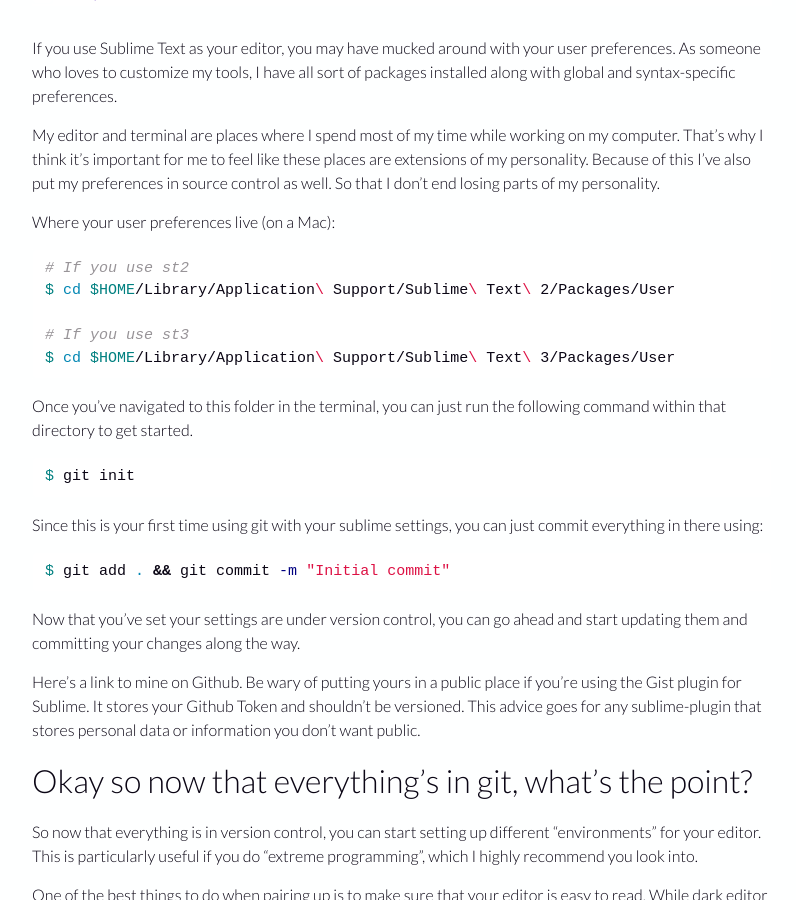
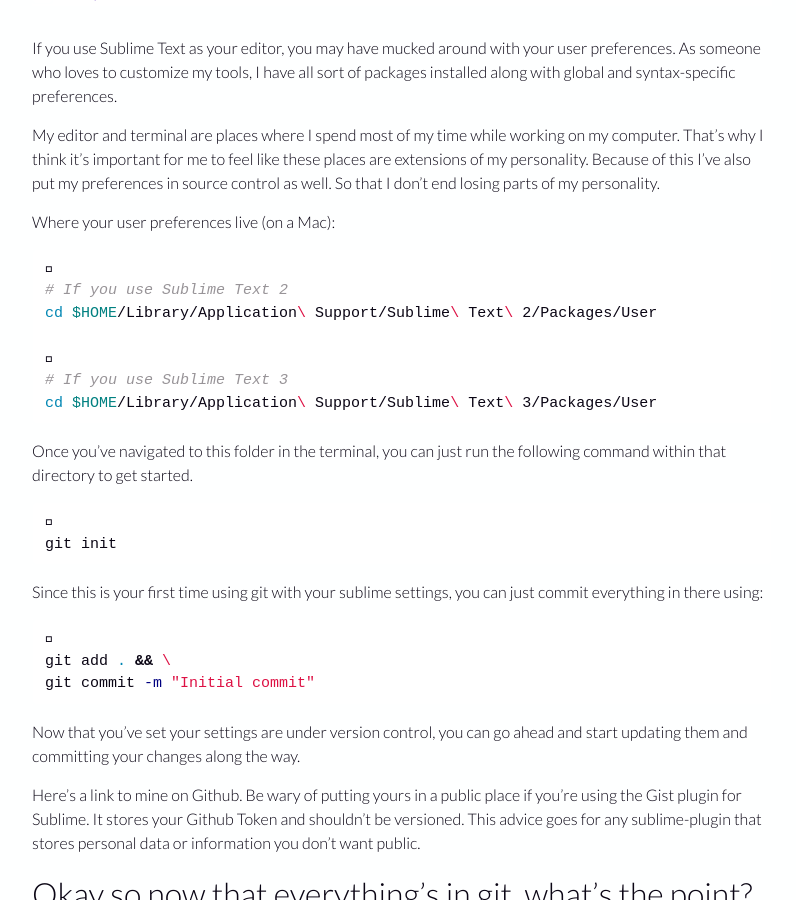
Before and after one commit to rogeruiz/write, a Jekyll site: the page built from dress-code/_posts/2014-12-01-lessons-in-code-pairing.markdown, in a window 1280 px wide and 900 px high, scrolled down 191 px. Shown: the whole window, without its empty margins (238-1034 px from the left). Built offline with Jekyll 4.4.1, drawn with Linux system fonts in a browser that asks for light colours; some web fonts are replaced.

Commit message:
Patch up the last of the terminal examples

````diff
--- a/dress-code/_posts/2014-12-01-lessons-in-code-pairing.markdown
+++ b/dress-code/_posts/2014-12-01-lessons-in-code-pairing.markdown
@@ -15,27 +15,32 @@
 
 Where your user preferences live (on a Mac):
 
-{% highlight sh %}
-# If you use st2
-$ cd $HOME/Library/Application\ Support/Sublime\ Text\ 2/Packages/User
+```sh
+
+# If you use Sublime Text 2
+cd $HOME/Library/Application\ Support/Sublime\ Text\ 2/Packages/User
 
-# If you use st3
-$ cd $HOME/Library/Application\ Support/Sublime\ Text\ 3/Packages/User
-{% endhighlight %}
+
+# If you use Sublime Text 3
+cd $HOME/Library/Application\ Support/Sublime\ Text\ 3/Packages/User
+```
 
 Once you've navigated to this folder in the terminal, you can just run the
 following command within that directory to get started.
 
-{% highlight sh %}
-$ git init
-{% endhighlight %}
+```sh
+
+git init
+```
 
 Since this is your first time using git with your sublime settings, you can just
 commit everything in there using:
 
-{% highlight sh %}
-$ git add . && git commit -m "Initial commit"
-{% endhighlight %}
+```sh
+
+git add . && \
+git commit -m "Initial commit"
+```
 
 Now that you've set your settings are under version control, you can go ahead
 and start updating them and committing your changes along the way.
````
